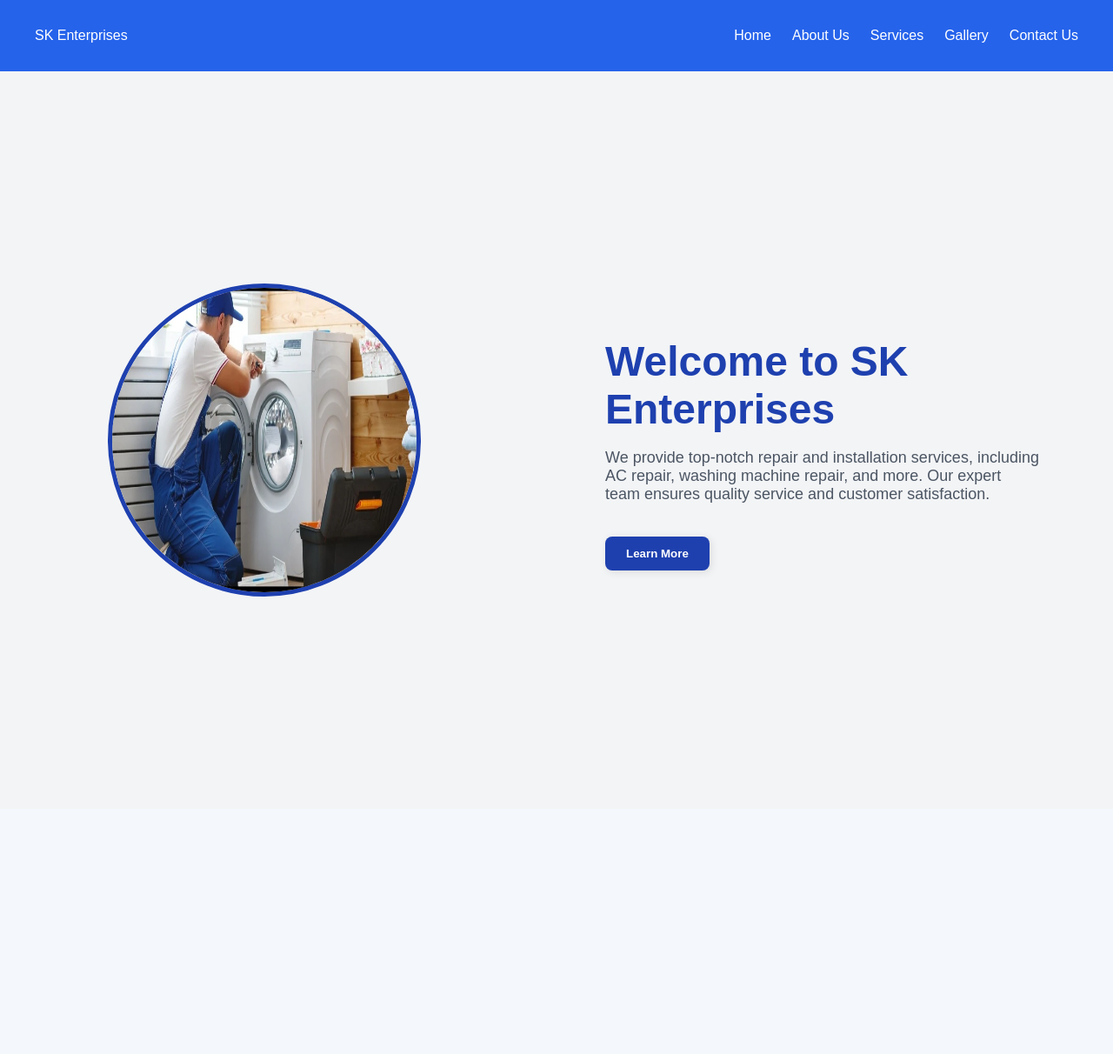
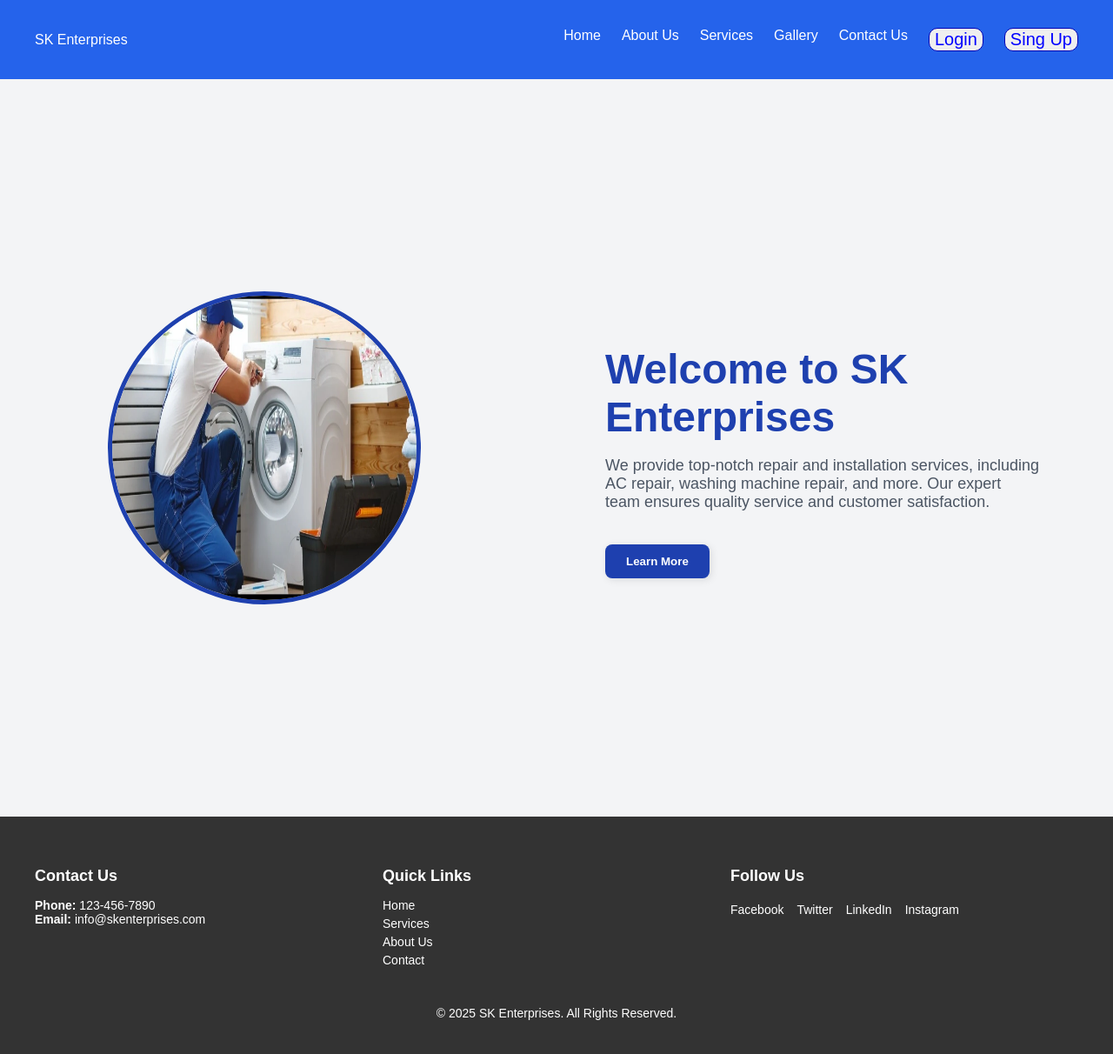
Before and after one commit to PreetiDiwakarGitHub/SK_Project, a React (Create React App) app: page / in a window 1280 px wide. Shown: the whole page at 87% size. Before the commit the page ends 930 px from the top, so only its background shows below. Built offline with nearby package versions, Linux system fonts and the light colour scheme.

Commit message:
Login-btn-added

```diff
--- a/src/App.js
+++ b/src/App.js
@@ -6,7 +6,7 @@ import About from "./About";
 import Services from "./Services";
 import Gallery from "./Gallery";
 import Contact from "./Contact";
-
+import Footer from "./Footer";
 function App() {
   return (
     <Router>
@@ -18,6 +18,7 @@ function App() {
         <Route path="/gallery" element={<Gallery />} />
         <Route path="/contact" element={<Contact />} />
       </Routes>
+      <Footer/>
     </Router>
   );
 }
--- /dev/null
+++ b/src/Footer.css
@@ -0,0 +1,85 @@
+/* Footer.css */
+.footer-container {
+               background-color: #333;
+               color: white;
+               padding: 40px 20px;
+               display: flex;
+               flex-direction: column;
+               justify-content: space-between;
+               align-items: center;
+             }
+
+             .footer-content {
+               display: flex;
+               justify-content: space-between;
+               width: 100%;
+               max-width: 1200px;
+               margin-bottom: 20px;
+             }
+
+             .footer-section {
+               flex: 1;
+               margin-right: 20px;
+             }
+
+             .footer-section h3 {
+               margin-bottom: 15px;
+               font-size: 18px;
+             }
+
+             .footer-section p,
+             .footer-section ul {
+               font-size: 14px;
+               margin: 0;
+             }
+
+             .footer-section ul {
+               list-style-type: none;
+               padding: 0;
+             }
+
+             .footer-section ul li {
+               margin: 5px 0;
+             }
+
+             .footer-section a {
+               text-decoration: none;
+               color: white;
+               transition: color 0.3s ease;
+             }
+
+             .footer-section a:hover {
+               color: #f1c40f;
+             }
+
+             .social-media-list {
+               display: flex;
+               gap: 15px;
+             }
+
+             .social-media-list li {
+               display: inline;
+             }
+
+             .footer-bottom {
+               text-align: center;
+               margin-top: 20px;
+               font-size: 14px;
+             }
+
+             .footer-bottom p {
+               margin: 0;
+             }
+
+             @media (max-width: 768px) {
+               .footer-content {
+                 flex-direction: column;
+                 align-items: center;
+               }
+
+               .footer-section {
+                 margin-right: 0;
+                 margin-bottom: 20px;
+                 text-align: center;
+               }
+             }
--- /dev/null
+++ b/src/Footer.js
@@ -0,0 +1,42 @@
+import React from "react";
+import "./Footer.css";
+function Footer() {
+  return (
+    <footer className="footer-container">
+      <div className="footer-content">
+        <div className="footer-section">
+          <h3>Contact Us</h3>
+          <p>
+            <strong>Phone:</strong> 123-456-7890
+          </p>
+          <p>
+            <strong>Email:</strong> info@skenterprises.com
+          </p>
+        </div>
+        <div className="footer-section">
+          <h3>Quick Links</h3>
+          <ul>
+            <li><a href="/home">Home</a></li>
+            <li><a href="/services">Services</a></li>
+            <li><a href="/about">About Us</a></li>
+            <li><a href="/contact">Contact</a></li>
+          </ul>
+        </div>
+        <div className="footer-section">
+          <h3>Follow Us</h3>
+          <ul className="social-media-list">
+            <li><a href="https://facebook.com" target="_blank" rel="noopener noreferrer">Facebook</a></li>
+            <li><a href="https://twitter.com" target="_blank" rel="noopener noreferrer">Twitter</a></li>
+            <li><a href="https://linkedin.com" target="_blank" rel="noopener noreferrer">LinkedIn</a></li>
+            <li><a href="https://instagram.com" target="_blank" rel="noopener noreferrer">Instagram</a></li>
+          </ul>
+        </div>
+      </div>
+      <div className="footer-bottom">
+        <p>&copy; 2025 SK Enterprises. All Rights Reserved.</p>
+      </div>
+    </footer>
+  );
+}
+
+export default Footer;
--- a/src/Header.css
+++ b/src/Header.css
@@ -1,10 +1,8 @@
-/* Header Styles */
-
-header {
-    background-color: #2563eb; /* Blue background */
-    color: white; /* White text color */
-    padding: 16px 0; /* Top and bottom padding */
-    box-shadow: 0 4px 6px rgba(0, 0, 0, 0.1); /* Shadow effect */
+   header {
+    background-color: #2563eb;
+    color: white;
+    padding: 16px 0;
+    box-shadow: 0 4px 6px rgba(0, 0, 0, 0.1);
   }
 
   .container {
@@ -36,11 +34,11 @@ header {
   nav ul li a:hover {
     text-decoration: underline;
   }
-  /* Home Page Styles */
+
 
 .home-container {
-  background-color: #f3f4f6; /* Light gray background */
-  min-height: 100vh; /* Full height */
+  background-color: #f3f4f6;
+  min-height: 100vh;
   display: flex;
   flex-direction: column;
   align-items: center;
@@ -49,7 +47,7 @@ header {
 }
 
 .home-image img {
-  width: 320px; /* Set image width */
+  width: 320px;
   height: auto;
   margin-bottom: 16px;
   border-radius: 8px;
@@ -58,14 +56,14 @@ header {
 .home-title {
   font-size: 2.5rem;
   font-weight: bold;
-  color: #2563eb; /* Blue text */
+  color: #2563eb;
   margin-bottom: 16px;
   text-align: center;
 }
 
 .home-text {
   font-size: 1.125rem;
-  color: #4b5563; /* Dark gray text */
+  color: #4b5563;
   max-width: 640px;
   text-align: center;
 }
@@ -84,3 +82,15 @@ header {
 .home-button:hover {
   background-color: #1d4ed8;
 }
+
+
+.login-btn{
+  font-size: 20px;
+  border-radius: 10px;
+  border: 1px solid rgb(1, 1, 179);
+  color:blue;
+}
+.login-btn:hover{
+  background-color: #1d4ed8;
+  color: white;
+}
--- a/src/Header.js
+++ b/src/Header.js
@@ -1,7 +1,6 @@
 import React from "react";
 import { Link } from "react-router-dom";
 import "./Header.css";
-
 function Header() {
   return (
     <header className="bg-blue-600 text-white py-4 shadow-md">
@@ -14,11 +13,12 @@ function Header() {
             <li><Link to="/services" className="hover:underline">Services</Link></li>
             <li><Link to="/gallery" className="hover:underline">Gallery</Link></li>
             <li><Link to="/contact" className="hover:underline">Contact Us</Link></li>
+            <button className="login-btn">Login</button>
+            <button className="login-btn" >Sing Up</button>
           </ul>
         </nav>
       </div>
     </header>
   );
 }
-
 export default Header;
--- a/src/Home.js
+++ b/src/Home.js
@@ -1,7 +1,6 @@
 import React from "react";
 import machine from "../src/image/machine.webp";
 import "./Home.css";
-
 function Home() {
   return (
     <div className="home-container">
```
